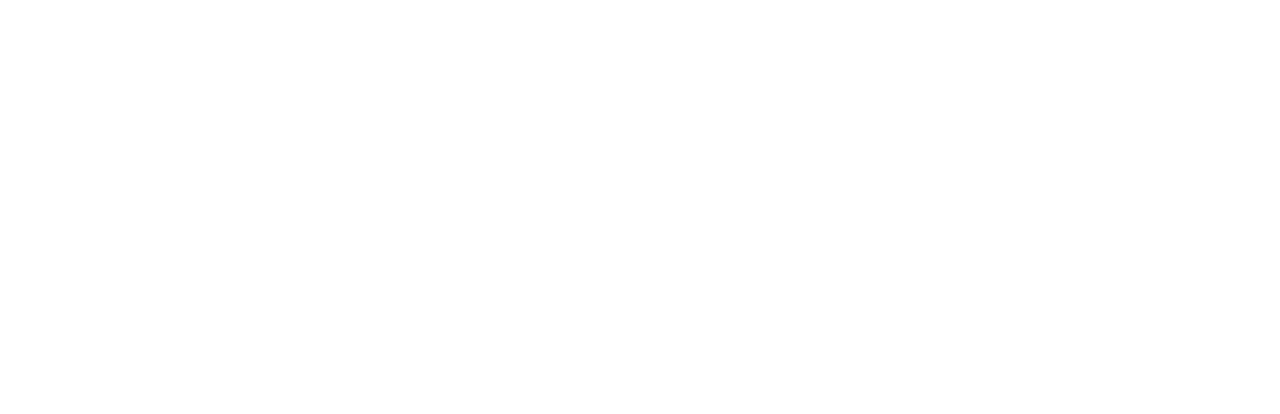
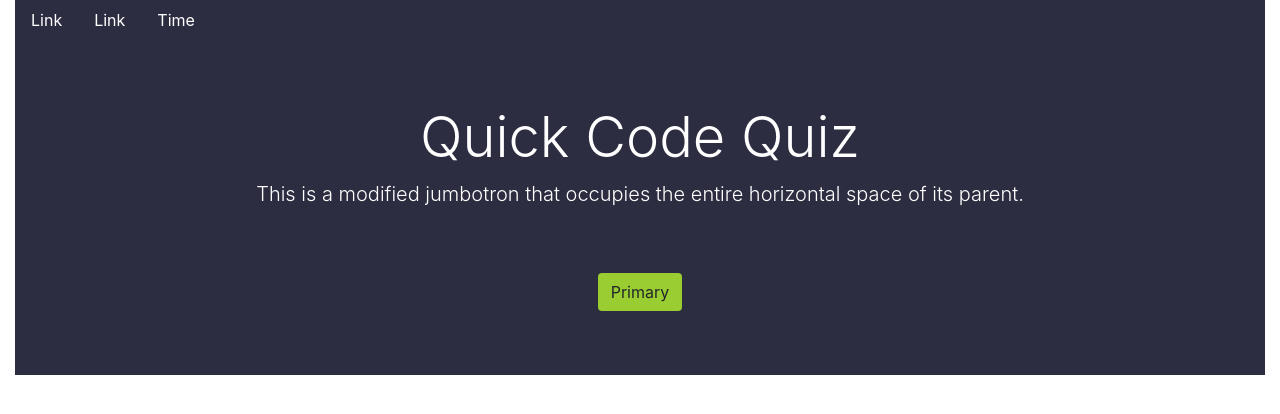
Before and after one commit to meta-byte/coding_quiz, a plain HTML site: page index.html in a window 1280 px wide. Drawn offline with nearby package versions, Linux system fonts and the light colour scheme.

Commit message:
updated styling for navbar and main section

```diff
--- a/assets/css/style.css
+++ b/assets/css/style.css
@@ -0,0 +1,31 @@
+body{
+    /* background-color: lightgrey; */
+}
+.nav{
+    background-color: #2c2d41;
+}
+.nav-item{
+    color: white;
+}
+
+.nav-link{
+    color: white;
+    margin: 0;
+}
+
+.nav-link:hover{
+    color: yellowgreen;
+}
+
+#timer{
+    float: right;
+}
+
+.main{
+    color: white;
+    background-color: #2c2d41;
+}
+
+.btn{
+    background-color: yellowgreen;
+}
--- a/index.html
+++ b/index.html
@@ -18,7 +18,49 @@
 </head>
 
 <body>
+    <div class="container-fluid">
+        <div class="row">
+            <div class="col-12">
+                <div>
+                    <ul class="nav">
+                        <li class="nav-item">
+                            <a class="nav-link active" href="#">Link</a>
+                        </li>
+                        <li class="nav-item">
+                            <a class="nav-link" href="#">Link</a>
+                        </li>
+                        <li class="nav-item">
+                            <p class="nav-link" id="timer">Time</p>
+                        </li>
+                    </ul>
+                </div>
+            </div>
+        </div>
 
+        <div class="row  justify-content-center ">
+            <div class="col-12">
+                <div class="jumbotron jumbotron-fluid text-center main">
+                    <div class="container">
+                        <h1 class="display-4">Quick Code Quiz</h1>
+                        <p class="lead">This is a modified jumbotron that occupies the entire horizontal space
+                            of
+                            its
+                            parent.
+                        </p>
+                        <br>
+                        <br>
+                        <button type="button" class="btn">Primary</button>
+                    </div>
+                </div>
+            </div>
+        </div>
+
+        <div class="row justify-content-center">
+            <div class="col-12 text-center">
+
+            </div>
+        </div>
+    </div>
 
     <!-- jQuery and Javascript -->
     <script src="assets/javascript/scripts.js"></script>
```
